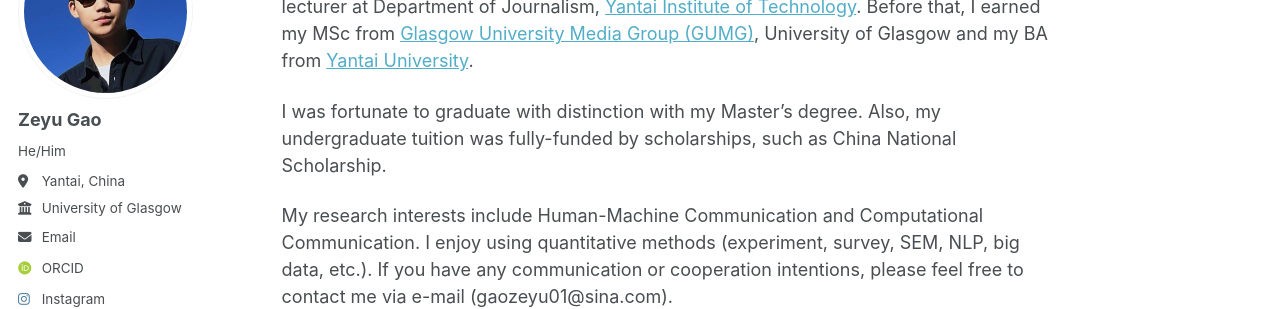
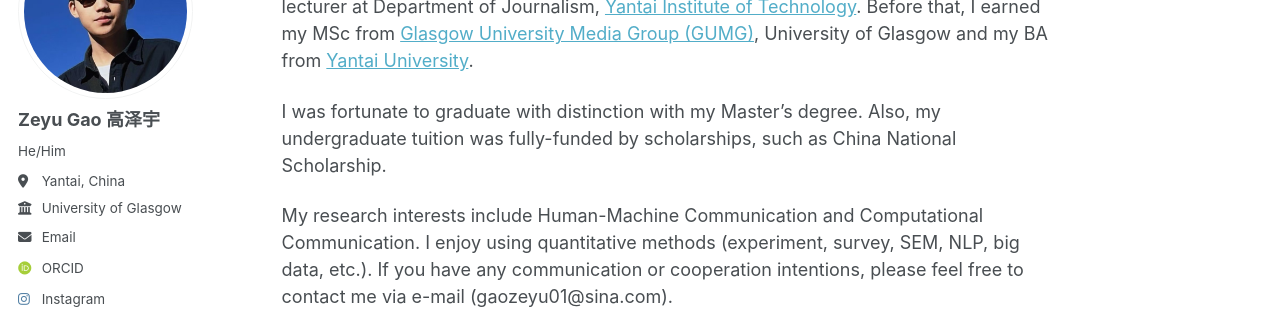
Before and after one commit to ClaudeGao01/ClaudeGao01.github.io, a Jekyll site: the page built from _pages/about.md, in a window 1280 px wide. Shown: the part 175-484 px from the top of the page. Built offline with Jekyll 4.4.1, drawn with Linux system fonts in a browser that asks for light colours; some web fonts are replaced; a script that is not in the unit is left out.

Commit message:
Update _config.yml

```diff
--- a/_config.yml
+++ b/_config.yml
@@ -23,7 +23,7 @@ repository               : "academicpages.github.io"
 author:
   # Biographic information
   avatar           : "WechatIMG3317.jpg"
-  name             : "Zeyu Gao"
+  name             : "Zeyu Gao 高泽宇"
   pronouns         : "He/Him" # example: "she/her"
   location         : "Yantai, China"
   employer         : "University of Glasgow"
```
